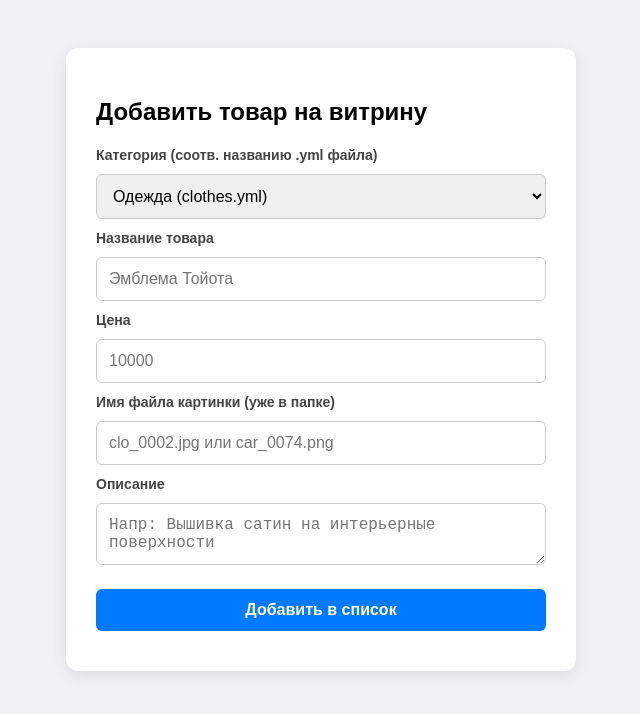
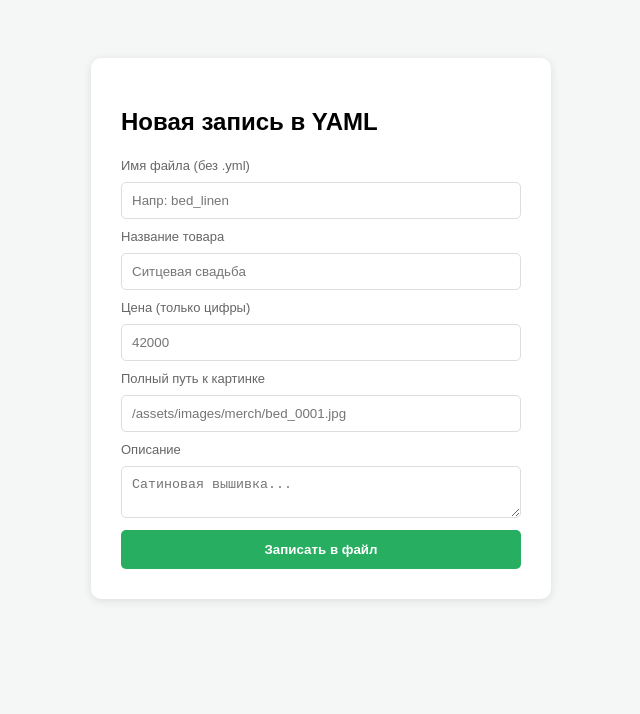
Before and after one commit to Design-studio-I/design-studio-i.github.io, a Jekyll site: the page admin/index.html, which Jekyll copies as it is, in a window 1280 px wide. Shown: the top 714 px of the page, without its empty margins (319-959 px from the left). Built offline with Jekyll 4.4.1, drawn with Linux system fonts in a browser that asks for light colours.

Commit message:
Update index.html

```diff
--- a/admin/index.html
+++ b/admin/index.html
@@ -4,57 +4,46 @@
     <meta charset="utf-8">
     <title>Админка YAML</title>
     <style>
-        body { font-family: sans-serif; background: #f0f2f5; display: flex; justify-content: center; padding: 40px; }
-        .card { background: white; padding: 30px; border-radius: 12px; box-shadow: 0 4px 15px rgba(0,0,0,0.1); width: 100%; max-width: 450px; }
-        input, select, textarea, button { width: 100%; padding: 12px; margin: 10px 0; border: 1px solid #ccc; border-radius: 6px; box-sizing: border-box; font-size: 16px; }
-        button { background: #007bff; color: white; border: none; font-weight: bold; cursor: pointer; }
-        button:hover { background: #0056b3; }
-        label { font-weight: bold; color: #444; font-size: 14px; }
+        body { font-family: sans-serif; background: #f4f7f6; display: flex; justify-content: center; padding-top: 50px; }
+        .card { background: white; padding: 30px; border-radius: 10px; box-shadow: 0 2px 10px rgba(0,0,0,0.1); width: 400px; }
+        input, select, textarea { width: 100%; padding: 10px; margin: 8px 0; border: 1px solid #ddd; border-radius: 5px; box-sizing: border-box; }
+        button { width: 100%; padding: 12px; background: #27ae60; color: white; border: none; border-radius: 5px; cursor: pointer; font-weight: bold; }
+        label { font-size: 13px; color: #666; }
     </style>
 </head>
 <body>
     <div class="card">
-        <h2>Добавить товар на витрину</h2>
+        <h2>Новая запись в YAML</h2>
 
-        <label>Категория (соотв. названию .yml файла)</label>
-        <select id="category">
-            <option value="clothes">Одежда (clothes.yml)</option>
-            <option value="auto">Авто (auto.yml)</option>
-            <option value="accessories">Аксессуары (accessories.yml)</option>
-            <option value="interior">Интерьер (interior.yml)</option>
-            <option value="home">Для дома (home.yml)</option>
-        </select>
+        <label>Имя файла (без .yml)</label>
+        <input type="text" id="category" placeholder="Напр: bed_linen">
 
         <label>Название товара</label>
-        <input type="text" id="title" placeholder="Эмблема Тойота">
+        <input type="text" id="title" placeholder="Ситцевая свадьба">
 
-        <label>Цена</label>
-        <input type="text" id="price" placeholder="10000">
+        <label>Цена (только цифры)</label>
+        <input type="number" id="price" placeholder="42000">
 
-        <label>Имя файла картинки (уже в папке)</label>
-        <input type="text" id="imageName" placeholder="clo_0002.jpg или car_0074.png">
+        <label>Полный путь к картинке</label>
+        <input type="text" id="imagePath" placeholder="/assets/images/merch/bed_0001.jpg">
 
         <label>Описание</label>
-        <textarea id="description" placeholder="Напр: Вышивка сатин на интерьерные поверхности"></textarea>
+        <textarea id="description" placeholder="Сатиновая вышивка..."></textarea>
 
-        <button id="btn" onclick="addToYaml()">Добавить в список</button>
+        <button onclick="save()">Записать в файл</button>
     </div>
 
     <script>
-        async function addToYaml() {
-            const btn = document.getElementById('btn');
+        async function save() {
             const payload = {
+                category: document.getElementById('category').value,
                 title: document.getElementById('title').value,
                 price: document.getElementById('price').value,
-                category: document.getElementById('category').value,
-                imageName: document.getElementById('imageName').value,
+                imagePath: document.getElementById('imagePath').value,
                 description: document.getElementById('description').value
             };
 
-            if (!payload.title || !payload.imageName) return alert("Название и имя фото обязательны!");
-
-            btn.disabled = true;
-            btn.innerText = "Сохранение...";
+            if (!payload.category || !payload.title) return alert("Заполни хотя бы название и категорию!");
 
             try {
                 const res = await fetch("http://localhost:8081/api/product", {
@@ -64,15 +53,8 @@
                 });
                 const data = await res.json();
                 alert(data.message);
-                if(data.status === "success") {
-                    document.getElementById('title').value = '';
-                    document.getElementById('imageName').value = '';
-                }
             } catch (e) {
-                alert("Ошибка! Проверь сервер node server.js");
-            } finally {
-                btn.disabled = false;
-                btn.innerText = "Добавить в список";
+                alert("Ошибка! Сервер не запущен.");
             }
         }
     </script>
```
